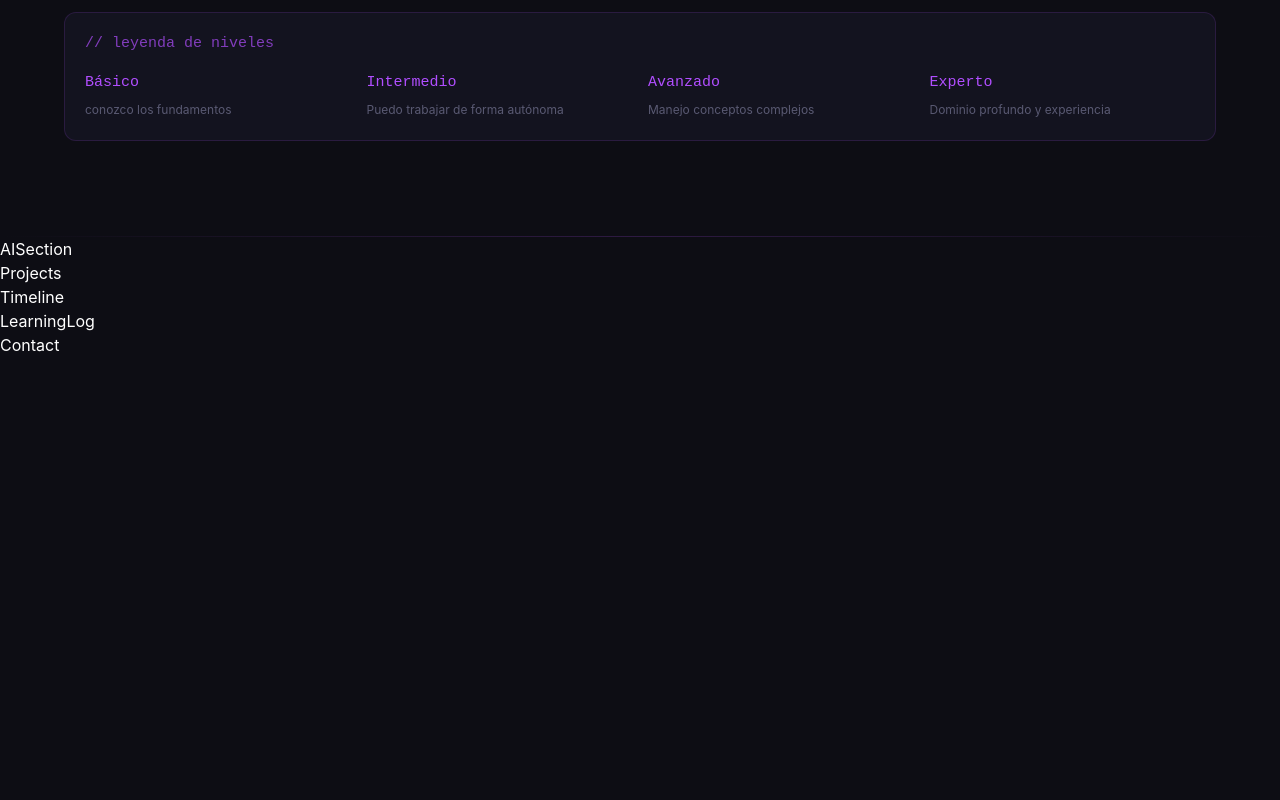
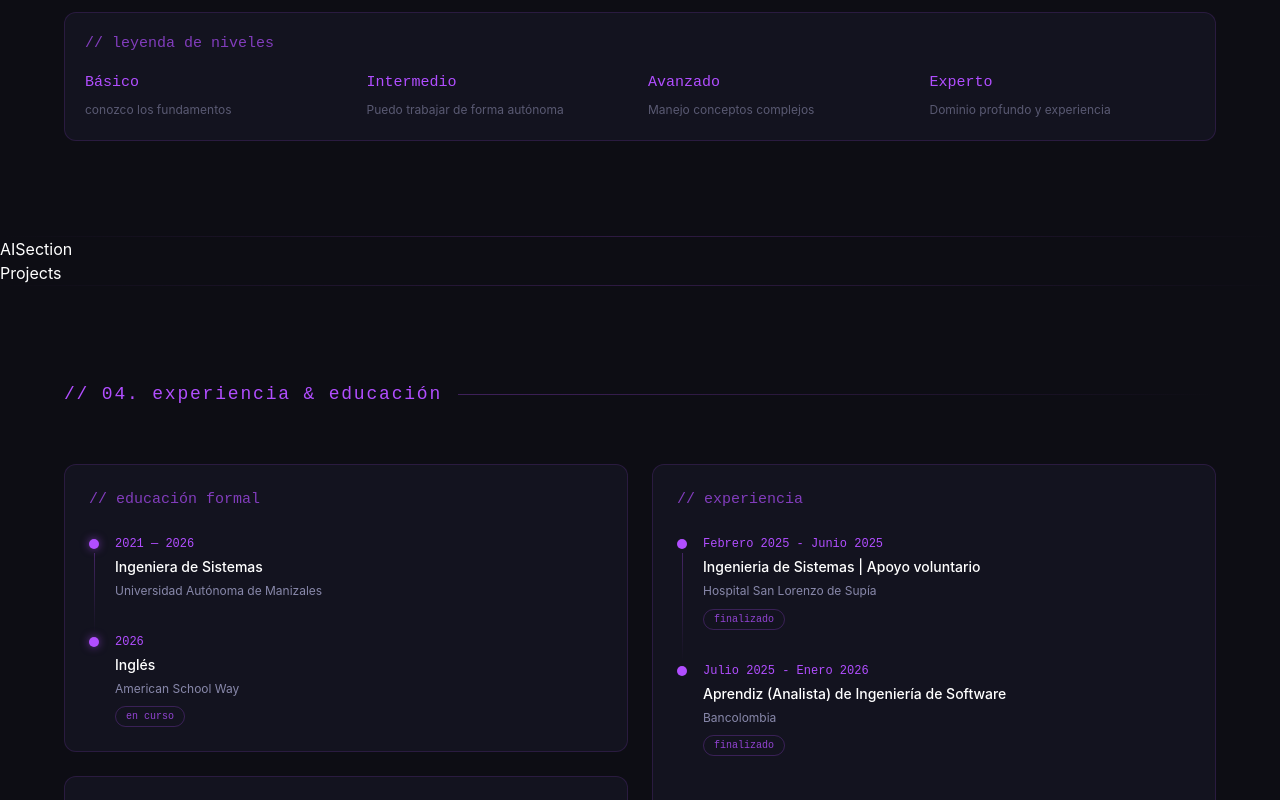
Before and after one commit to GeraldineRomer/mi-portafolio, a React (Vite) app: page / in a window 1280 px wide. Shown: the part 2000-2800 px from the top of the page. Before the commit the page ends 2357 px from the top, so only its background shows below. Built offline with nearby package versions, Linux system fonts and the light colour scheme.

Commit message:
feat: Timeline con tres tipos: educación formal, educación informal y experiencia

```diff
--- a/src/components/Timeline.jsx
+++ b/src/components/Timeline.jsx
@@ -1,3 +1,77 @@
+import { motion } from 'framer-motion'
+import { timeline } from '../data/portfolioData'
+import TimelineColumn from './ui/TimelineColumn'
+import TimelineLegend from './ui/TimelineLegend'
+
+// ─── Animación ────────────────────────────────────────────────────────────────
+const fadeUp = {
+    hidden:  { opacity: 0, y: 30 },
+    visible: { opacity: 1, y: 0, transition: { duration: 0.5 } },
+}
+
 export default function Timeline() {
-    return <div>Timeline</div>
+    const formal   = timeline.filter((i) => i.type === 'formal')
+    const informal = timeline.filter((i) => i.type === 'informal')
+    const work     = timeline.filter((i) => i.type === 'work')
+
+    return (
+        <section
+            id="experiencia"
+            className="relative px-8 py-24"
+        >
+            {/* Separador superior */}
+            <div className="absolute top-0 left-0 right-0 h-px bg-gradient-to-r from-transparent via-[#B14EFF]/20 to-transparent" />
+            <div className="max-w-6xl mx-auto">
+                {/* Encabezado */}
+                <motion.div
+                    variants={fadeUp}
+                    initial="hidden"
+                    whileInView="visible"
+                    viewport={{ once: true }}
+                    className="flex items-center gap-4 mb-14"
+                >
+                    <span className="font-mono text-[18px] text-[#B14EFF] tracking-widest">
+                        // 04. experiencia & educación
+                    </span>
+                    <div className="flex-1 h-px bg-gradient-to-r from-[#B14EFF]/30 to-transparent" />
+                </motion.div>
+
+                {/* Columnas */}
+                <motion.div
+                    variants={fadeUp}
+                    initial="hidden"
+                    whileInView="visible"
+                    viewport={{ once: true }}
+                    className="grid grid-cols-2 gap-6"
+                >
+                    {/* Columna izquierda: formal + informal */}
+                    <div className="flex flex-col gap-6">
+                        <TimelineColumn
+                            title="// educación formal"
+                            items={formal}
+                        />
+                        <TimelineColumn
+                            title="// cursos & certificaciones"
+                            items={informal}
+                        />
+                    </div>
+
+                    {/* Columna derecha: experiencia */}
+                    <TimelineColumn
+                        title="// experiencia"
+                        items={work.length > 0 ? work : [{
+                            year:        '2025 — present',
+                            title:       'Proyectos propios & freelance',
+                            description: 'Desarrollo web, análisis de datos e integración de IA en proyectos personales.',
+                            type:        'work',
+                        }]}
+                    />
+                </motion.div>
+                {/* Leyenda */}
+                <TimelineLegend />
+            </div>
+            {/* Separador inferior */}
+            <div className="absolute bottom-0 left-0 right-0 h-px bg-gradient-to-r from-transparent via-[#B14EFF]/20 to-transparent" />
+        </section>
+    )
 }
--- /dev/null
+++ b/src/components/ui/TimelineColumn.jsx
@@ -0,0 +1,20 @@
+import TimelineItem from "./TimelineItem";
+
+// ─── Subcomponente: columna de timeline ───────────────────────────────────────
+export default function TimelineColumn({ title, items }) {
+    return (
+        <div className="bg-[#13131f] border border-[#B14EFF]/15 rounded-xl p-6">
+            <p className="font-mono text-[15px] text-[#B14EFF]/70 mb-6">{title}</p>
+            <div className="flex flex-col">
+                {items.map((item, i) => (
+                    <TimelineItem
+                        key={item.title}
+                        item={item}
+                        index={i}
+                        isLast={i === items.length - 1}
+                    />
+                ))}
+            </div>
+        </div>
+    )
+}
--- /dev/null
+++ b/src/components/ui/TimelineDot.jsx
@@ -0,0 +1,18 @@
+// ─── Subcomponente: punto de la timeline ──────────────────────────────────────
+export default function TimelineDot({ type }) {
+    return (
+        <div className="flex flex-col items-center">
+            <div
+                className={`
+                w-2.5 h-2.5 rounded-full flex-shrink-0 mt-1
+                    ${type === 'formal'
+                        ? 'bg-[#B14EFF] shadow-[0_0_8px_rgba(177,78,255,0.6)]'
+                        : type === 'work'
+                        ? 'bg-[#B14EFF] border-[5px] border-[#B14EFF]/40'
+                        : 'bg-transparent border-2 border-[#B14EFF]'
+                    }
+                `}
+            />
+        </div>
+    )
+}
--- /dev/null
+++ b/src/components/ui/TimelineItem.jsx
@@ -0,0 +1,35 @@
+import { motion } from 'framer-motion'
+import TimelineDot from './TimelineDot'
+
+// ─── Subcomponente: ítem de timeline ──────────────────────────────────────────
+export default function TimelineItem({ item, index, isLast }) {
+    return (
+        <motion.div
+            initial={{ opacity: 0, x: -20 }}
+            whileInView={{ opacity: 1, x: 0 }}
+            viewport={{ once: true }}
+            transition={{ duration: 0.4, delay: index * 0.1 }}
+            className="flex gap-4"
+        >
+            {/* Punto + línea vertical */}
+            <div className="flex flex-col items-center">
+                <TimelineDot type={item.type} />
+                {!isLast && (
+                    <div className="w-px flex-1 bg-gradient-to-b from-[#B14EFF]/30 to-transparent mt-1" />
+                )}
+            </div>
+
+            {/* Contenido */}
+            <div className={`flex flex-col gap-1 ${!isLast ? 'pb-8' : ''}`}>
+                <span className="font-mono text-[12px] text-[#B14EFF]">{item.year}</span>
+                <h3 className="text-sm font-medium text-white">{item.title}</h3>
+                <p className="text-xs text-[#8888aa] leading-relaxed">{item.description}</p>
+                {item.badge && (
+                    <span className="inline-block w-fit font-mono text-[10px] text-[#B14EFF]/80 border border-[#B14EFF]/25 rounded-full px-2.5 py-0.5 mt-1">
+                        {item.badge}
+                    </span>
+                )}
+            </div>
+        </motion.div>
+    )
+}
--- /dev/null
+++ b/src/components/ui/TimelineLegend.jsx
@@ -0,0 +1,34 @@
+import { motion } from 'framer-motion'
+
+// ─── Subcomponente: leyenda ───────────────────────────────────────────────────
+
+// ─── Animación ────────────────────────────────────────────────────────────────
+const fadeUp = {
+    hidden:  { opacity: 0, y: 30 },
+    visible: { opacity: 1, y: 0, transition: { duration: 0.5 } },
+}
+
+export default function TimelineLegend() {
+    return (
+        <motion.div
+            variants={fadeUp}
+            initial="hidden"
+            whileInView="visible"
+            viewport={{ once: true }}
+            className="flex items-center gap-6 mt-6"
+        >
+            <div className="flex items-center gap-2">
+                <div className="w-2.5 h-2.5 rounded-full bg-[#B14EFF] shadow-[0_0_8px_rgba(177,78,255,0.6)]" />
+                <span className="font-mono text-[12px] text-[#8888aa]/60">Educación formal</span>
+            </div>
+            <div className="flex items-center gap-2">
+                <div className="w-2.5 h-2.5 rounded-full border-2 border-[#B14EFF]" />
+                <span className="font-mono text-[12px] text-[#8888aa]/60">Educación informal · Cursos · Certificaciones</span>
+            </div>
+            <div className="flex items-center gap-2">
+                <div className="w-2.5 h-2.5 rounded-full border-5 border-[#B14EFF]" />
+                <span className="font-mono text-[12px] text-[#8888aa]/60">Experiencia</span>
+            </div>
+        </motion.div>
+    )
+}
--- a/src/data/portfolioData.js
+++ b/src/data/portfolioData.js
@@ -49,22 +49,43 @@ export const timeline = [
     {
         year: "2021 — 2026",
         title: "Ingeniera de Sistemas",
-        description: "Universidad Autónoma de Manizales · énfasis en desarrollo web y datos",
+        description: "Universidad Autónoma de Manizales",
         type: "formal",
     },
     {
-        year: "2026",
-        title: "Fundamentos de la nube AWS",
+        year: "2026 (3 horas)",
+        title: "Fundamentos de la Nube AWS",
         description: "Nequi",
+        type: "informal",
+        badge: "certificación",
+    },
+    {
+        year: "2026 (2 horas)",
+        title: "AI Design Patterns with Ollama",
+        description: "Udemy",
         type: "informal",
         badge: "certificación",
     },
     {
         year: "2026",
         title: "Inglés",
-        description: "Aprendizaje activo · en progreso",
+        description: "American School Way",
         type: "formal",
         badge: "en curso",
+    },
+    {
+        year: "Febrero 2025 - Junio 2025",
+        title: "Ingenieria de Sistemas | Apoyo voluntario",
+        description: "Hospital San Lorenzo de Supía",
+        type: "work",
+        badge: "finalizado",
+    },
+    {
+        year: "Julio 2025 - Enero 2026",
+        title: "Aprendiz (Analista) de Ingeniería de Software",
+        description: "Bancolombia",
+        type: "work",
+        badge: "finalizado",
     },
 ]
 
```
